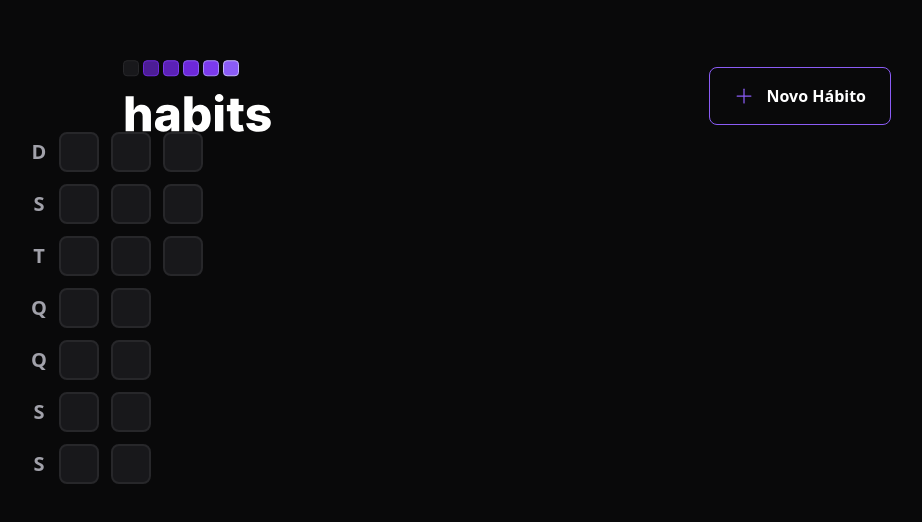
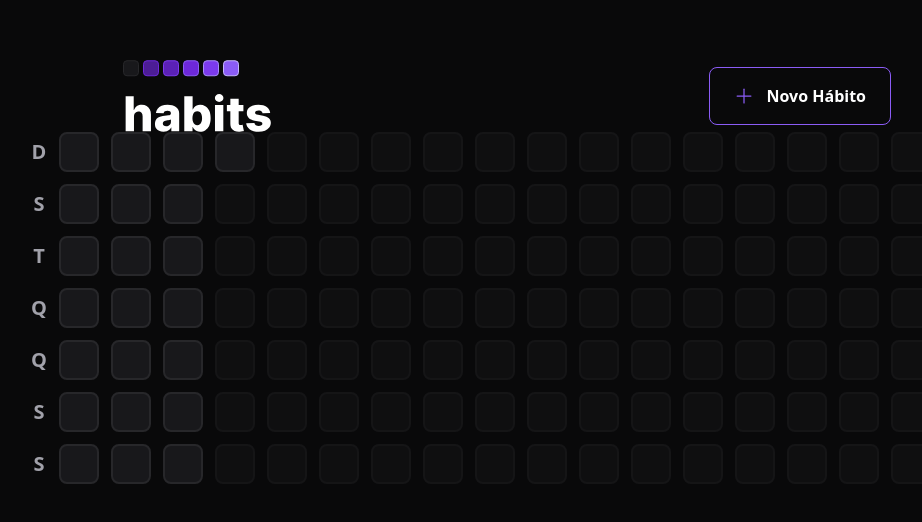
Before and after one commit to anamanuellar/habitApp, a React (Vite) app in the folder web/: page / in a window 1280 px wide. Shown: the part 128-650 px from the top of the page, without its empty margins (133-1055 px from the left). Built offline with nearby package versions, Linux system fonts and the light colour scheme.

Commit message:
Geração de dias e preenchimento de dias no fim

```diff
--- a/web/package.json
+++ b/web/package.json
@@ -9,6 +9,7 @@
     "preview": "vite preview"
   },
   "dependencies": {
+    "dayjs": "^1.11.7",
     "phosphor-react": "^1.4.1",
     "react": "^18.2.0",
     "react-dom": "^18.2.0"
--- a/web/src/components/SummaryTable.tsx
+++ b/web/src/components/SummaryTable.tsx
@@ -1,4 +1,6 @@
+import { generateDatesFromYearBeggining } from "../utils/generate-dates-from-year-beggining";
 import { HabitDay } from "./HabitDay";
+
 
 const weekDays = [
     'D',
@@ -10,13 +12,18 @@
     'S',
 ];
 
-export function SummaryTable(){
+const summaryDates = generateDatesFromYearBeggining()
+
+const minimumSummaryDatesSizes = 18 * 7
+const amountOfDaysToFill = minimumSummaryDatesSizes - summaryDates.length
+
+export function SummaryTable() {
     return (
         <div className="w-full flex">
             <div className="grid grid-rows-7 grid-flow-row gap-3">
-              {  weekDays.map((weekDay, i) => {
+                {weekDays.map((weekDay, i) => {
                     return (
-                        <div key= {`${weekDay}-${i}`} className="text-zinc-400 text-xl h-10 w-10 font-bold flex items-center justify-center">
+                        <div key={`${weekDay}-${i}`} className="text-zinc-400 text-xl h-10 w-10 font-bold flex items-center justify-center">
                             {weekDay}
                         </div>
                     )
@@ -25,23 +32,16 @@
             </div>
 
             <div className="grid grid-rows-7 grid-flow-col gap-3">
-                <HabitDay />
-                <HabitDay />
-                <HabitDay />
-                <HabitDay />
-                <HabitDay />
-                <HabitDay />
-                <HabitDay />
-                <HabitDay />
-                <HabitDay />
-                <HabitDay />
-                <HabitDay />
-                <HabitDay />
-                <HabitDay />
-                <HabitDay />
-                <HabitDay />
-                <HabitDay />
-                <HabitDay />
+                {summaryDates.map(date => {
+                    return <HabitDay key={date.toString()} />
+                })}
+                {amountOfDaysToFill > 0 && Array.from({ length: amountOfDaysToFill }).map((_, i) => {
+                    return (
+                        <div
+                            key={i}
+                            className="w-10 h-10 bg-zinc-900 border-2 border-zinc-800 rounded-lg opacity-40 cursor-not-allowed"></div>
+                    )
+                })}
             </div>
         </div>
     )
--- /dev/null
+++ b/web/src/utils/generate-dates-from-year-beggining.tsx
@@ -0,0 +1,14 @@
+import dayjs from "dayjs"
+
+export function generateDatesFromYearBeggining(){
+    const firstDayOfTheYear = dayjs().startOf('year')
+    const today = new Date()
+
+    const dates = []
+    let compareDate = firstDayOfTheYear
+    while(compareDate.isBefore(today)){
+        dates.push(compareDate.toDate())
+        compareDate = compareDate.add(1, 'day')
+    }
+    return dates
+}
```
Also changed, not shown: 1 other file (tests, documents, lock files or other folders). Lines whose indentation alone changed are shown as unchanged.
